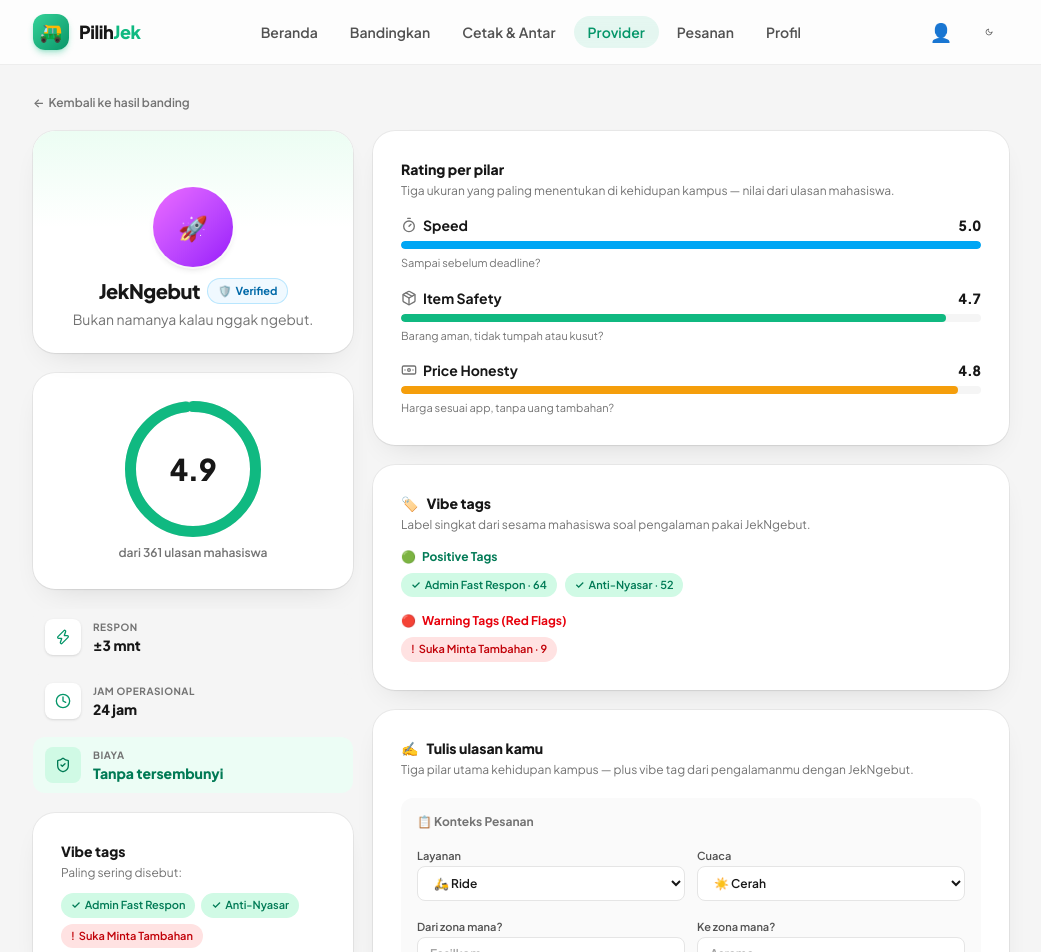
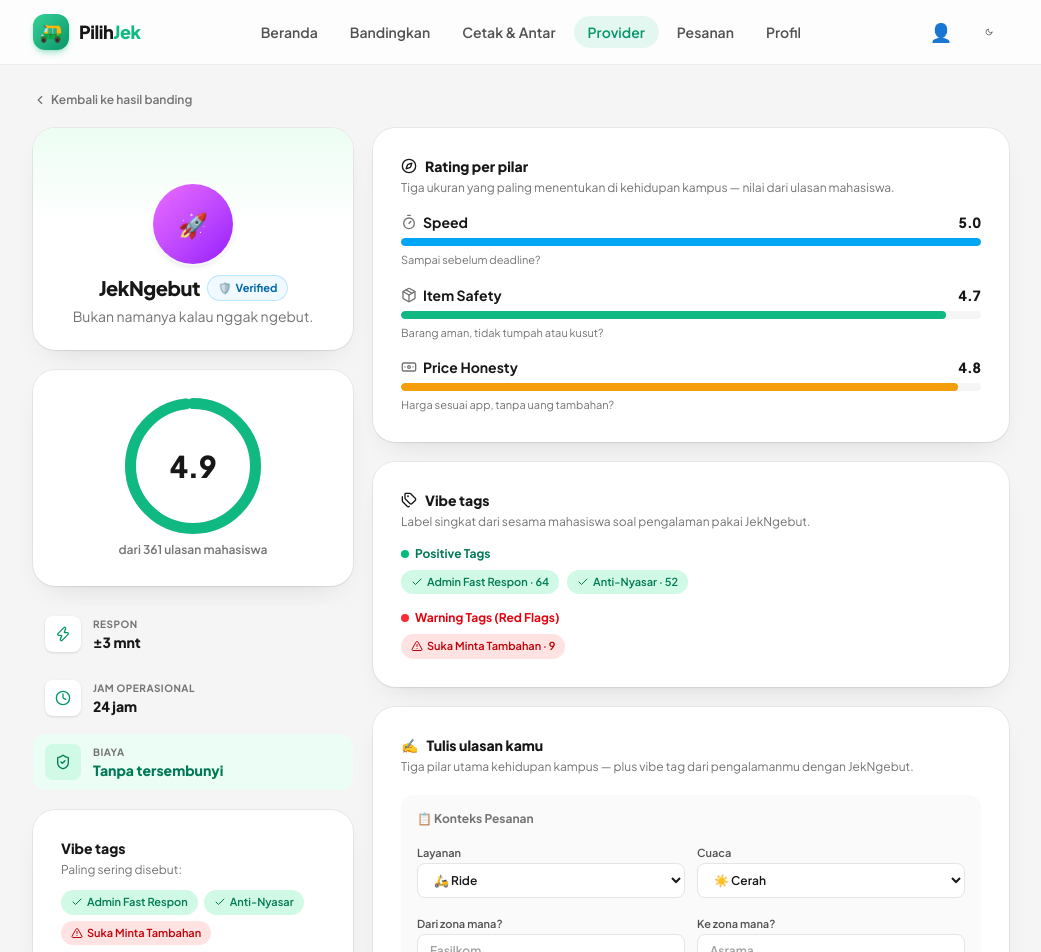
Before and after one commit to superapple8x/ojekify, a React (Vite) app in the folder app/: page /provider/jek-ngebut in a window 1280 px wide. Shown: the top 952 px of the page, without its empty margins (119-1160 px from the left). Built offline with nearby package versions, Linux system fonts and the light colour scheme.

Commit message:
feat: profile overhaul P5 — emoji chrome → Lucide icons (page-scoped)

```diff
--- a/app/src/pages/ProviderProfile.tsx
+++ b/app/src/pages/ProviderProfile.tsx
@@ -1,6 +1,17 @@
 import { useEffect, useMemo, useState, type ReactNode } from 'react'
 import { Link, useParams } from 'react-router-dom'
-import { AlertTriangle, Clock, ShieldCheck, Zap } from 'lucide-react'
+import {
+  AlertTriangle,
+  Check,
+  ChevronLeft,
+  Clock,
+  Compass,
+  MessagesSquare,
+  SearchX,
+  ShieldCheck,
+  Tags,
+  Zap,
+} from 'lucide-react'
 import { api, type IndividualReview, type Provider, type ProviderReview } from '../api'
 import { useCountUp } from '../hooks/useCountUp'
 import { ReviewForm } from '../flows/review/ReviewForm'
@@ -181,7 +192,7 @@ export default function ProviderProfile() {
     return (
       <div className="animate-fade-in">
         <EmptyState
-          icon="🔍"
+          icon={<SearchX className="size-7" />}
           title="Provider tidak ditemukan"
           description="Profil provider yang kamu cari tidak ada (atau sudah dihapus). Coba bandingkan harga dulu untuk pilih provider lain."
           action={
@@ -204,7 +215,7 @@ export default function ProviderProfile() {
         to="/bandingkan"
         className="inline-flex items-center gap-1 text-xs font-semibold text-neutral-500 transition-colors hover:text-brand-600 dark:text-neutral-400 dark:hover:text-brand-400"
       >
-        <span aria-hidden>←</span> Kembali ke hasil banding
+        <ChevronLeft className="size-3.5 shrink-0" aria-hidden /> Kembali ke hasil banding
       </Link>
 
       <GhostWarningBanner provider={provider} review={review} />
@@ -277,12 +288,12 @@ export default function ProviderProfile() {
             <p className="mt-1 text-xs text-neutral-500 dark:text-neutral-400">Paling sering disebut:</p>
             <div className="mt-3 flex flex-wrap gap-1.5">
               {topPositiveTags.map((tag) => (
-                <Tag key={tag.id} variant="success" icon={<span aria-hidden>✓</span>}>
+                <Tag key={tag.id} variant="success" icon={<Check className="size-3" />}>
                   {tag.label}
                 </Tag>
               ))}
               {topWarningTags.map((tag) => (
-                <Tag key={tag.id} variant="danger" icon={<span aria-hidden>!</span>}>
+                <Tag key={tag.id} variant="danger" icon={<AlertTriangle className="size-3" />}>
                   {tag.label}
                 </Tag>
               ))}
@@ -296,7 +307,9 @@ export default function ProviderProfile() {
         <div className="min-w-0 space-y-5">
           {review && (
             <Card padding="lg" className={SLIDE_UP}>
-              <h2 className="text-sm font-extrabold">Rating per pilar</h2>
+              <h2 className="flex items-center gap-2 text-sm font-extrabold">
+              <Compass className="size-4" aria-hidden /> Rating per pilar
+            </h2>
               <p className="mt-1 text-xs text-neutral-500 dark:text-neutral-400">
                 Tiga ukuran yang paling menentukan di kehidupan kampus — nilai dari ulasan mahasiswa.
               </p>
@@ -306,7 +319,7 @@ export default function ProviderProfile() {
 
           <Card padding="lg" className={SLIDE_UP} style={{ animationDelay: '120ms' }}>
             <h2 className="flex items-center gap-2 text-sm font-extrabold">
-              <span aria-hidden>🏷️</span> Vibe tags
+              <Tags className="size-4" aria-hidden /> Vibe tags
             </h2>
             <p className="mt-1 text-xs text-neutral-500 dark:text-neutral-400">
               Label singkat dari sesama mahasiswa soal pengalaman pakai {provider.name}.
@@ -315,12 +328,12 @@ export default function ProviderProfile() {
             <div className="mt-4 space-y-4">
               <section aria-label="Tag positif">
                 <h3 className="flex items-center gap-1.5 text-xs font-bold text-emerald-700 dark:text-emerald-300">
-                  <span aria-hidden>🟢</span> Positive Tags
+                  <span aria-hidden className="size-2 rounded-full bg-emerald-500 dark:bg-emerald-400" /> Positive Tags
                 </h3>
                 {review && review.positiveTags.length > 0 ? (
                   <div className="mt-2 flex flex-wrap gap-2">
                     {review.positiveTags.map((tag) => (
-                      <Tag key={tag.id} variant="success" icon={<span aria-hidden>✓</span>}>
+                      <Tag key={tag.id} variant="success" icon={<Check className="size-3" />}>
                         {tag.label} · {tag.count}
                       </Tag>
                     ))}
@@ -334,12 +347,12 @@ export default function ProviderProfile() {
 
               <section aria-label="Tag peringatan">
                 <h3 className="flex items-center gap-1.5 text-xs font-bold text-red-600 dark:text-red-400">
-                  <span aria-hidden>🔴</span> Warning Tags (Red Flags)
+                  <span aria-hidden className="size-2 rounded-full bg-red-500 dark:bg-red-400" /> Warning Tags (Red Flags)
                 </h3>
                 {review && review.warningTags.length > 0 ? (
                   <div className="mt-2 flex flex-wrap gap-2">
                     {review.warningTags.map((tag) => (
-                      <Tag key={tag.id} variant="danger" icon={<span aria-hidden>!</span>}>
+                      <Tag key={tag.id} variant="danger" icon={<AlertTriangle className="size-3" />}>
                         {tag.label} · {tag.count}
                       </Tag>
                     ))}
@@ -359,7 +372,7 @@ export default function ProviderProfile() {
 
           <Card padding="lg" className={SLIDE_UP} style={{ animationDelay: '240ms' }}>
             <h2 className="flex items-center gap-2 text-sm font-extrabold">
-              <span aria-hidden>💬</span> Ulasan Mahasiswa
+              <MessagesSquare className="size-4" aria-hidden /> Ulasan Mahasiswa
             </h2>
             <p className="mt-1 text-xs text-neutral-500 dark:text-neutral-400">
               {individualReviews.length} ulasan dari mahasiswa yang pernah pakai {provider.name}.
@@ -382,7 +395,7 @@ export default function ProviderProfile() {
                 ))
               ) : (
                 <EmptyState
-                  icon="🔍"
+                  icon={<SearchX className="size-7" />}
                   title="Tidak ada ulasan"
                   description="Tidak ada ulasan yang cocok dengan filter yang dipilih."
                 />
```
